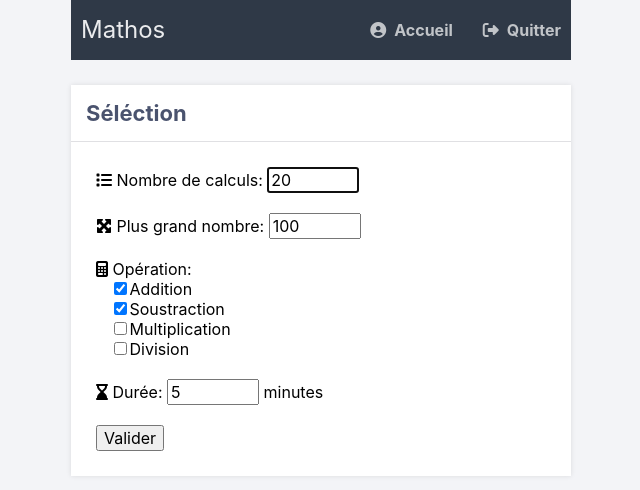
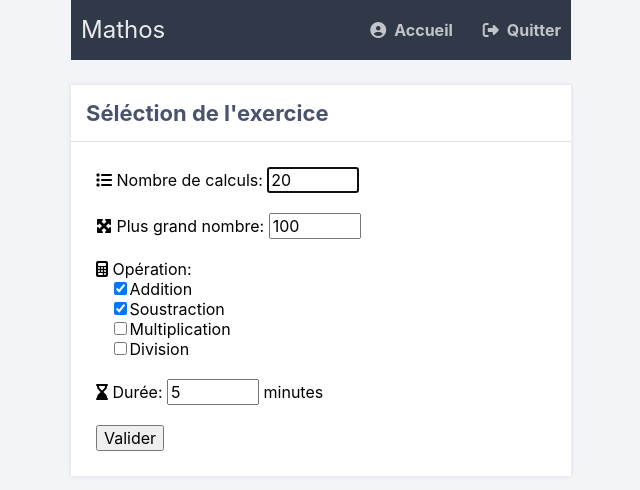
Before and after one commit to alexhaed/Mathos, a PHP site: page /asmd.php in a window 1280 px wide. Shown: the top 490 px of the page, without its empty margins (319-959 px from the left). Run offline with PHP 8.4, Linux system fonts and the light colour scheme; the visitor is signed in with stand-in values (Sample User, id 1); some libraries are stand-ins or nearby versions.

Commit message:
slight change

```diff
--- a/asmd.php
+++ b/asmd.php
@@ -185,7 +185,7 @@ if(count($_GET)) {
 ?>
 		<form id="formCalcul" method="GET" action="asmd.php">
 			<div class="content">
-				<h2>Séléction</h2>
+				<h2>Séléction de l'exercice</h2>
 				<p><i class="fa-solid fa-list"></i> Nombre de calculs:&nbsp;<input type="text" size="4" name="nbcalcul" value="20" id="nbcalcul" required autofocus><br /><br />
 				<i class="fa-solid fa-maximize"></i> Plus grand nombre:&nbsp;<input type="text" size="4" name="nbmax" value="100" id="nbmax" required><br /><br />
 				<i class="fa-solid fa-calculator"></i> Opération:<br>
```
